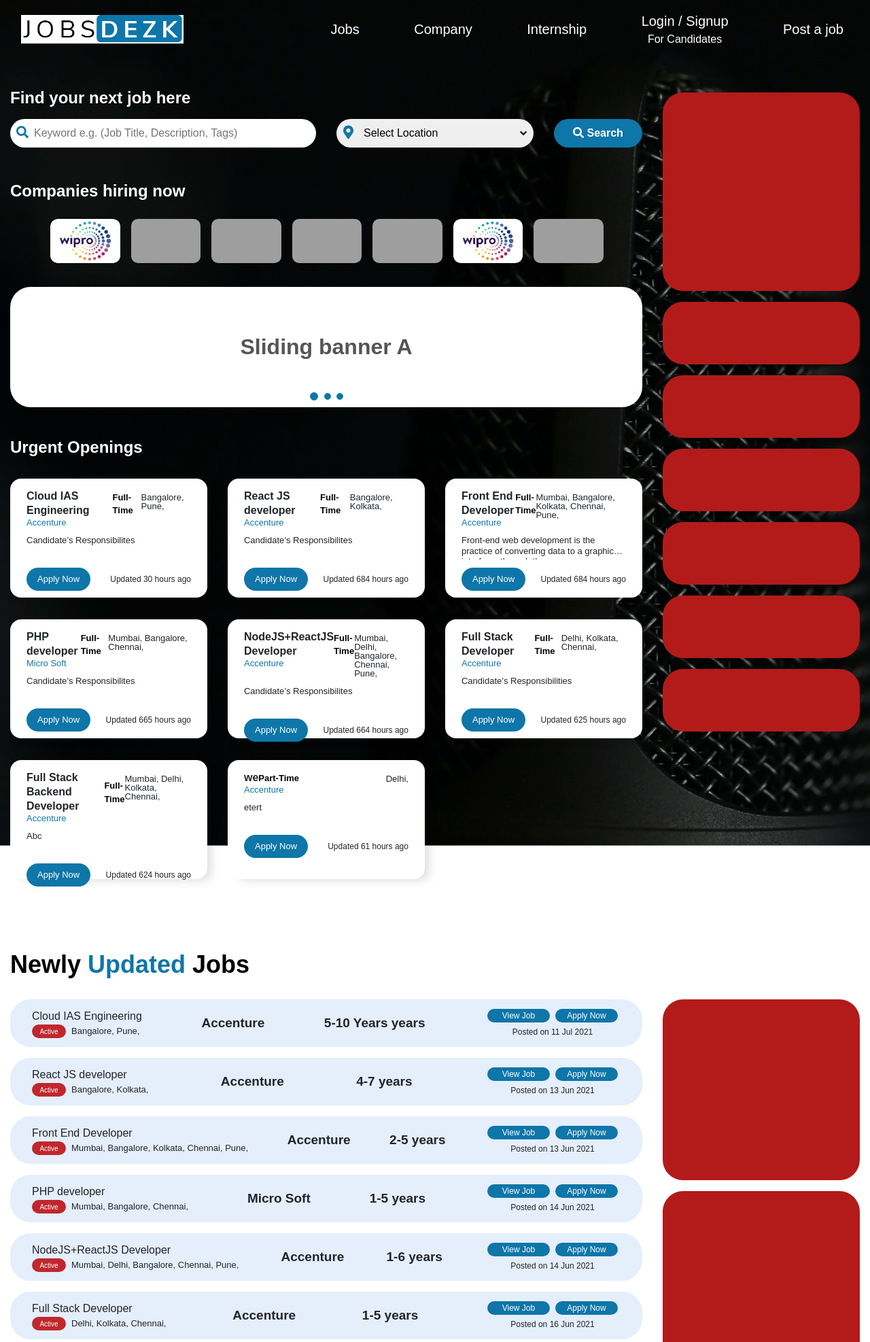
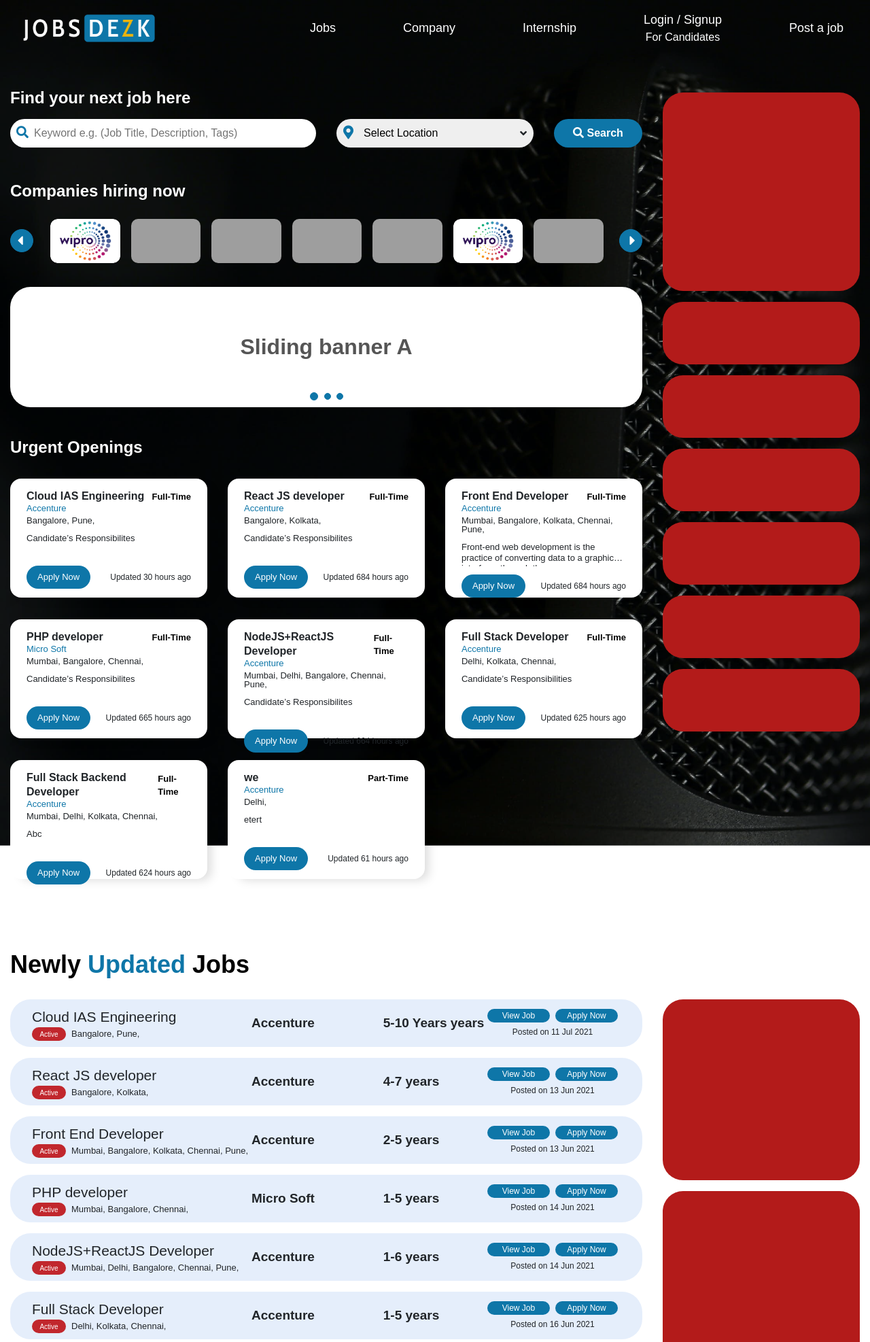
Before and after one commit to shankhadipwork/jobsdezk, a PHP site: page / in a window 1280 px wide. Shown: the top 1974 px of the page at 68% size. Run offline with PHP 8.4, Linux system fonts and the light colour scheme; data comes from the database, SQL or seed files in the repository; some libraries are stand-ins or nearby versions; some web fonts are replaced; grey boxes are pictures that could not be loaded.

Commit message:
Home Page CSS Fix

```diff
--- a/css/styles.css
+++ b/css/styles.css
@@ -282,7 +282,7 @@
 .navbar-dark .navbar-nav .nav-link {
     color: rgba(255,255,255);
     opacity: 1;
-    font-size: 20px;
+    font-size: 18px;
 }
 
 .navbar-dark .navbar-nav .nav-link .small-txt{
@@ -563,9 +563,9 @@
 
 @media(max-width:768px){
 
-    .banner {
+    /* .banner {
         background: url(../images/HomepageBannerBGMobile.png);
-    }
+    } */
     .banner .carousel {
         width: 98%;
         padding-top: 194px;
@@ -738,6 +738,28 @@
 
 .jobs-container .owl-carousel.owl-drag .owl-item .row {
     margin: 0;
+}
+
+.new-jobs .jobs-block .block-item:first-child,.new-jobs .jobs-block .block-item:nth-child(2) {
+    width: 50%;
+}
+.new-jobs .jobs-block .block-item:nth-child(2) {
+    width: 30%;
+}
+.new-jobs .jobs-block .block-item:nth-child(3) {
+    width:200px
+}
+
+.new-jobs .jobs-block .block-item:last-child {
+    width: 200px;
+    justify-content: center;
+    align-items: center;
+    display: flex;
+    flex-direction: column;
+}
+
+.new-jobs  .jobs-block-wrapper .jobs-block {
+    justify-content: unset;
 }
 
 
@@ -2305,7 +2327,7 @@
 
 
 .jobs-block .block-item .title{
-    font-size: 21   px;
+    font-size: 21px;
     font-weight: 500;
 }
 
@@ -3939,3 +3961,43 @@
     background: aliceblue;
     border-radius: 8px;
 }
+
+/* Owl Carousel */
+.owl-carousel.top-companies-carousel .owl-nav.disabled {
+    display: block;
+}
+
+
+/* Media Queries */
+/* ======================== */
+@media(max-width:1000px){
+    .jp_header_form_wrapper {
+        padding-top: 0;
+    }
+
+    .jp_header_form_wrapper input,  .jp_header_form_wrapper select {
+        margin-bottom: 10px;
+    }
+    .new-jobs .jobs-block-wrapper .jobs-block {
+        flex-direction: column;
+        height: auto;
+        align-items: flex-start;
+        padding: 20px;
+    }
+    .new-jobs  .jobs-block-wrapper .jobs-block .block-item {
+        width: 100%;
+    }
+    .new-jobs .jobs-block-wrapper .jobs-block:last-child {
+        margin-bottom: 30px;
+    }
+
+    .side-block-wrapper {
+        padding-top: 30px;
+        margin-bottom: 0;
+    }
+
+    .jobs-container {
+        padding-bottom: 0px;
+    }
+
+}
--- a/header.php
+++ b/header.php
@@ -4,7 +4,7 @@
 				<div class="container">
 					<a class="navbar-brand" href="index">
 						<div class="logo-main">
-							<img src="images/logo.jpg" alt="JobsdeZk" class="d-none d-sm-block">
+							<img src="images/logo.png" alt="JobsdeZk" class="d-none d-sm-block">
 							<img src="images/logo-xs.png" alt="JobsdeZk" class="d-block d-md-none">
 						</div>
 					</a>
--- a/index.php
+++ b/index.php
@@ -159,7 +159,7 @@
                                                 ?>
                                                 <div class="col-md-4">
                                                     <div class="cards type-1">
-                                                        <div class="company-details d-flex justify-content-between">
+                                                        <div class="company-details">
                                                             <div class="details">
                                                                 <div class="d-flex justify-content-between">
                                                                     <div class="title"><?= $uOD['title']?></div>
--- a/js/base.js
+++ b/js/base.js
@@ -241,7 +241,7 @@
 		e.preventDefault();
   });
 
-
+    if($('#ChildVerticalTab_1').length) {
         // Child Tab
         $('#ChildVerticalTab_1').easyResponsiveTabs({
           type: 'vertical',
@@ -253,6 +253,7 @@
           active_border_color: '#c1c1c1', // border color for active tabs heads in this group
           active_content_border_color: '#5AB1D0' // border color for active tabs contect in this group so that it matches the tab head border
       });
+    }
 
 });
 
```
